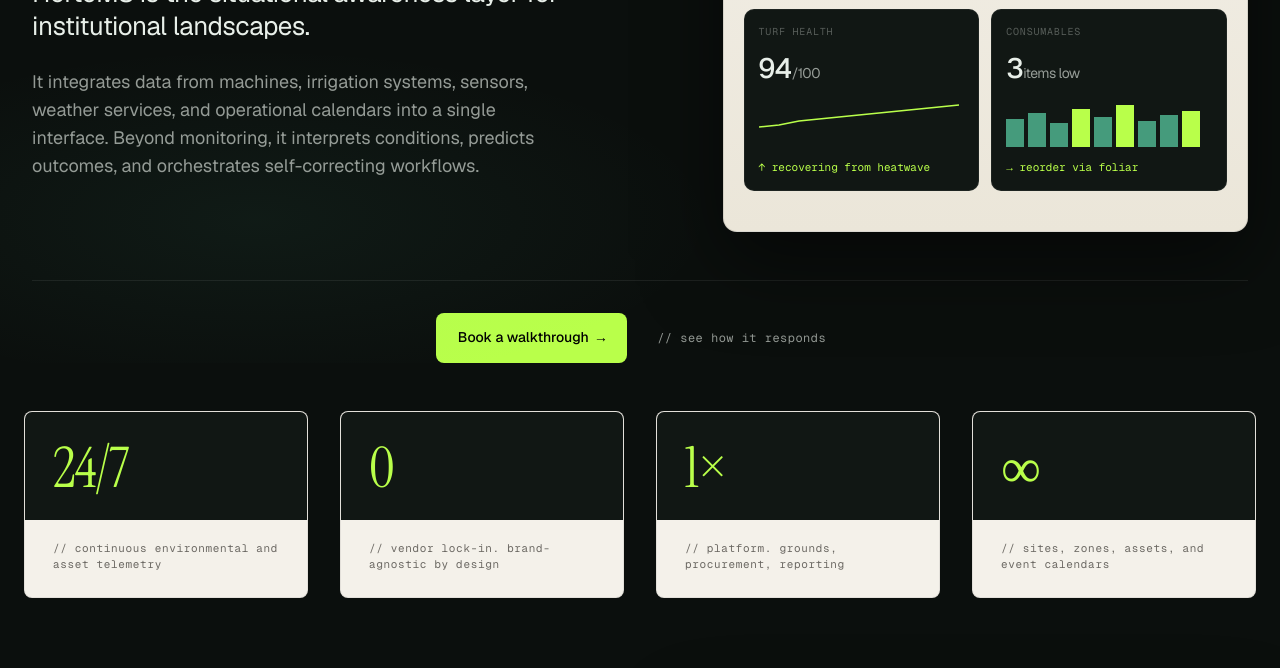
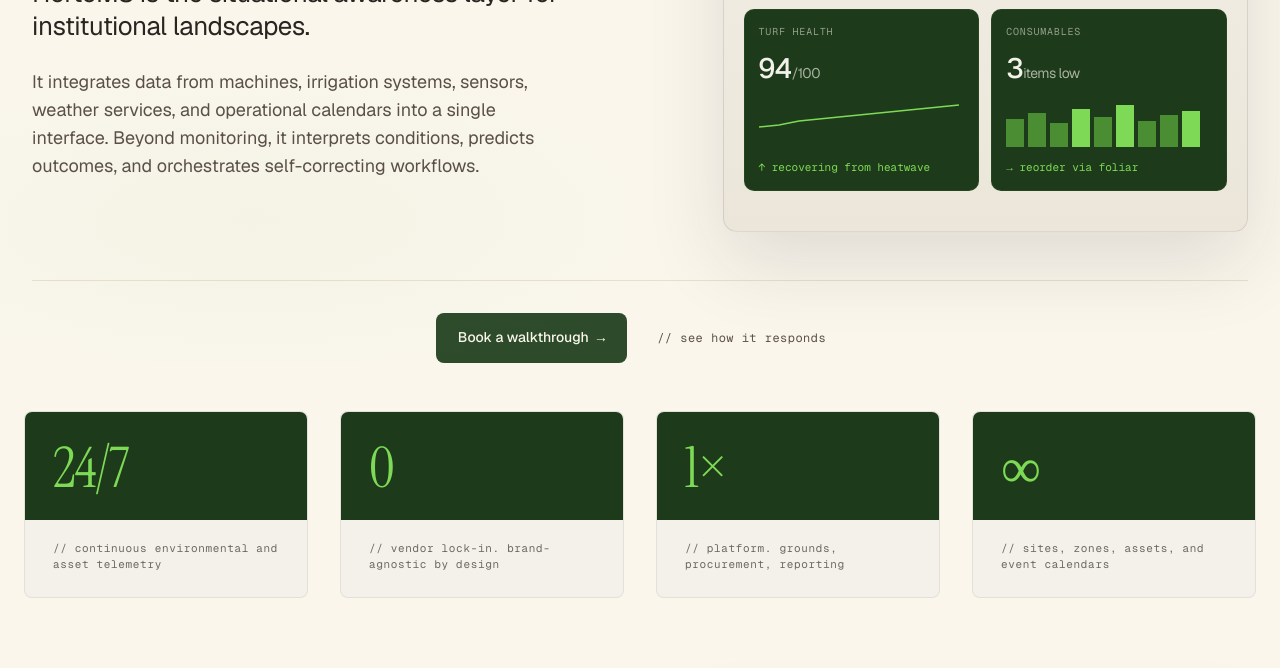
Before and after one commit to Hortomatix/hortom8-site, a plain HTML site: page index.html in a window 1280 px wide. Shown: the part 432-1100 px from the top of the page. Drawn offline with nearby package versions, Linux system fonts and the light colour scheme.

Commit message:
Propagate cream + green theme across site

```diff
--- a/index.html
+++ b/index.html
@@ -14,29 +14,47 @@
      DESIGN TOKENS · synced with style guide v1.1
      ============================================================ */
   :root {
-    --bg:           #0b0f0d;
-    --bg-2:         #111714;
-    --bg-3:         #161e1a;
-    --bg-4:         #1c2620;
+    /* Surfaces — cream canvas with deeper recesses */
+    --bg:           #faf6ec;
+    --bg-2:         #fffcf3;
+    --bg-3:         #f0ebda;
+    --bg-4:         #e8e0c8;
     --logo-dark:    #23201c;
 
-    --ink:          #e8efe9;
-    --ink-dim:      rgba(232,239,233,0.62);
-    --ink-faint:    rgba(232,239,233,0.32);
-    --ink-ghost:    rgba(232,239,233,0.16);
+    /* Dark surfaces — for "data display" moments embedded in light theme */
+    --surface-dark: #1d3a1a;
+    --surface-dark-2: #234423;
 
-    --line:         rgba(232,239,233,0.08);
-    --line-2:       rgba(232,239,233,0.16);
-    --line-3:       rgba(232,239,233,0.24);
+    /* Ink — warm dark on cream */
+    --ink:          #2a2520;
+    --ink-dim:      #5a5048;
+    --ink-faint:    #8a8275;
+    --ink-ghost:    rgba(42,37,32,0.18);
 
-    --accent:       #b9ff4a;
-    --accent-dim:   rgba(185,255,74,0.12);
-    --accent-2:     #5cd3a8;
-    --accent-2-dim: rgba(92,211,168,0.12);
-    --warn:         #ffb84a;
-    --warn-dim:     rgba(255,184,74,0.12);
-    --danger:       #ff5a5a;
-    --danger-dim:   rgba(255,90,90,0.12);
+    /* Lines */
+    --line:         #e8e0c8;
+    --line-2:       #d4caa8;
+    --line-3:       #b8ab83;
+
+    /* Green family — primary brand colour */
+    --brand:        #7ed956;          /* bright botanical green — reserved for dark surfaces */
+    --brand-deep:   #2d4a2a;          /* deep forest — for ink-style accents on cream */
+    --brand-mid:    #5fb13e;          /* muted mid green — for trends, small UI on dark */
+    --brand-dim:    rgba(126,217,86,0.15);
+
+    /* Legacy accent aliases — kept so existing rules still resolve.
+       --accent now maps to --brand-deep (the cream-readable green).
+       --accent-2 still exists but maps to a muted brand green rather than the old teal. */
+    --accent:       var(--brand-deep);
+    --accent-dim:   rgba(45,74,42,0.10);
+    --accent-2:     var(--brand-mid);
+    --accent-2-dim: rgba(95,177,62,0.10);
+
+    /* Earth-palette status colours — work on cream */
+    --warn:         #b5622a;
+    --warn-dim:     rgba(181,98,42,0.10);
+    --danger:       #8b2d2d;
+    --danger-dim:   rgba(139,45,45,0.10);
 
     --font-sans:    'Geist', system-ui, -apple-system, sans-serif;
     --font-mono:    'Geist Mono', ui-monospace, monospace;
@@ -49,8 +67,8 @@
     --r-2xl: 14px;
     --r-3xl: 16px;
 
-    --shadow-panel: 0 30px 80px rgba(0,0,0,0.5), inset 0 1px 0 rgba(255,255,255,0.04);
-    --glow-accent:  0 0 12px var(--accent);
+    --shadow-panel: 0 30px 80px rgba(42,37,32,0.12), inset 0 1px 0 rgba(255,255,255,0.5);
+    --glow-accent:  0 0 12px rgba(45,74,42,0.3);
   }
 
   *, *::before, *::after { box-sizing: border-box; margin: 0; padding: 0; }
@@ -79,7 +97,7 @@
     position: sticky;
     top: 0;
     z-index: 100;
-    background: rgba(11,15,13,0.85);
+    background: rgba(250,246,236,0.85);
     backdrop-filter: blur(12px);
     -webkit-backdrop-filter: blur(12px);
     border-bottom: 1px solid var(--line);
@@ -120,7 +138,7 @@
     letter-spacing: 0.02em;
     transition: all 0.15s ease;
   }
-  .nav-cta:hover { background: var(--accent); color: #000; border-color: var(--accent); }
+  .nav-cta:hover { background: var(--brand-deep); color: #faf6ec; border-color: var(--brand-deep); }
 
   /* ============================================================
      HERO
@@ -135,8 +153,8 @@
     position: absolute;
     inset: 0;
     background:
-      radial-gradient(ellipse 80% 50% at 70% 20%, rgba(185,255,74,0.08), transparent 60%),
-      radial-gradient(ellipse 60% 40% at 20% 80%, rgba(92,211,168,0.06), transparent 60%);
+      radial-gradient(ellipse 80% 50% at 70% 20%, rgba(45,74,42,0.05), transparent 60%),
+      radial-gradient(ellipse 60% 40% at 20% 80%, rgba(95,177,62,0.04), transparent 60%);
     pointer-events: none;
   }
   .hero-grid {
@@ -211,8 +229,8 @@
     border-top: 1px solid var(--line);
   }
   .btn-primary {
-    background: var(--accent);
-    color: #000;
+    background: var(--brand-deep);
+    color: #faf6ec;
     padding: 14px 22px;
     border-radius: var(--r-lg);
     font-weight: 500;
@@ -272,16 +290,16 @@
     margin-bottom: 20px;
   }
   .metric {
-    background: #111714;
-    border: 1px solid rgba(232,239,233,0.06);
+    background: var(--surface-dark);
+    border: 1px solid rgba(126,217,86,0.08);
     border-radius: var(--r-xl);
     padding: 14px;
-    color: var(--ink);
+    color: #f4f1ea;
   }
   .metric-label {
     font-family: var(--font-mono);
     font-size: 10px;
-    color: var(--ink-faint);
+    color: rgba(244,241,234,0.55);
     letter-spacing: 0.08em;
     text-transform: uppercase;
     margin-bottom: 8px;
@@ -290,15 +308,16 @@
     font-size: 28px;
     font-weight: 500;
     letter-spacing: -0.02em;
+    color: #f4f1ea;
   }
-  .metric-value .unit { font-size: 14px; color: var(--ink-dim); font-weight: 400; }
+  .metric-value .unit { font-size: 14px; color: rgba(244,241,234,0.65); font-weight: 400; }
   .metric .trend {
     font-family: var(--font-mono);
     font-size: 11px;
-    color: var(--accent);
+    color: var(--brand);
     margin-top: 6px;
   }
-  .metric .trend.warn { color: var(--warn); }
+  .metric .trend.warn { color: #ffb84a; }
   .sparkline {
     height: 48px;
     margin-top: 8px;
@@ -353,14 +372,14 @@
     flex-direction: column;
   }
   .stat-head {
-    background: #111714;
+    background: var(--surface-dark);
     padding: 28px 28px 24px;
   }
   .stat-num {
     font-family: var(--font-serif);
     font-size: 56px;
     line-height: 1;
-    color: var(--accent);
+    color: var(--brand);
     font-weight: 400;
     letter-spacing: -0.02em;
   }
@@ -457,12 +476,12 @@
     align-items: center;
     gap: 12px;
   }
-  /* Three signal-palette colours rotating across the grid.
-     Used decoratively as card identity treatment — semantically distinct
-     from the small status indicators on the dashboard panel and alerts. */
-  .cap:nth-child(3n+1) .cap-head { background: var(--accent);   }
-  .cap:nth-child(3n+2) .cap-head { background: var(--accent-2); }
-  .cap:nth-child(3n+3) .cap-head { background: var(--warn);     }
+  /* Three earth-palette colours rotating across the grid.
+     Brand-coherent decoration on cream canvas. Visually distinct from
+     status colours on the dashboard panel. */
+  .cap:nth-child(3n+1) .cap-head { background: var(--brand-deep); color: #faf6ec; }
+  .cap:nth-child(3n+2) .cap-head { background: #b5622a; color: #faf6ec; }
+  .cap:nth-child(3n+3) .cap-head { background: #c89f3c; color: var(--logo-dark); }
   .cap:hover .cap-head { filter: brightness(1.08); }
   .cap-icon {
     width: 20px;
@@ -470,13 +489,13 @@
     flex-shrink: 0;
     display: grid;
     place-items: center;
-    color: var(--logo-dark);
+    color: inherit;
   }
   .cap-title {
     font-size: 16px;
     font-weight: 500;
     letter-spacing: -0.01em;
-    color: var(--logo-dark);
+    color: inherit;
     line-height: 1.25;
   }
   .cap-text {
@@ -536,9 +555,9 @@
   .workflow-tag {
     font-family: var(--font-mono);
     font-size: 10px;
-    color: var(--accent);
-    border: 1px solid rgba(185,255,74,0.3);
-    background: var(--accent-dim);
+    color: var(--brand-deep);
+    border: 1px solid rgba(45,74,42,0.25);
+    background: rgba(45,74,42,0.06);
     padding: 4px 8px;
     border-radius: var(--r-sm);
     text-align: center;
@@ -593,7 +612,7 @@
     content: "";
     position: absolute;
     inset: 0;
-    background: radial-gradient(ellipse at center, rgba(185,255,74,0.06), transparent 60%);
+    background: radial-gradient(ellipse at center, rgba(45,74,42,0.05), transparent 60%);
   }
   .cta > * { position: relative; }
   .cta h2 { margin-bottom: 16px; }
@@ -649,7 +668,7 @@
   <nav class="nav">
     <div class="nav-inner">
       <a href="#" class="nav-logo">
-        <img src="assets/logos/hortom8-wordmark-only.svg" alt="HortoM8">
+        <img src="assets/logos/hortom8-wordmark-only-light-green.svg" alt="HortoM8">
       </a>
       <div class="nav-links">
         <a href="#platform">platform</a>
@@ -692,7 +711,7 @@
                 <div class="metric-label">soil moisture</div>
                 <div class="metric-value">62<span class="unit">% vwc</span></div>
                 <svg class="sparkline" viewBox="0 0 200 48" preserveAspectRatio="none">
-                  <polyline points="0,32 20,28 40,24 60,30 80,20 100,18 120,22 140,16 160,12 180,18 200,14" fill="none" stroke="#b9ff4a" stroke-width="1.5"/>
+                  <polyline points="0,32 20,28 40,24 60,30 80,20 100,18 120,22 140,16 160,12 180,18 200,14" fill="none" stroke="#7ed956" stroke-width="1.5"/>
                 </svg>
                 <div class="trend">↑ 4% from yesterday · target met</div>
               </div>
@@ -700,7 +719,7 @@
                 <div class="metric-label">next mow</div>
                 <div class="metric-value">+38<span class="unit">hrs</span></div>
                 <svg class="sparkline" viewBox="0 0 200 48" preserveAspectRatio="none">
-                  <polyline points="0,38 30,38 30,18 70,18 70,30 110,30 110,12 150,12 150,24 200,24" fill="none" stroke="#5cd3a8" stroke-width="1.5"/>
+                  <polyline points="0,38 30,38 30,18 70,18 70,30 110,30 110,12 150,12 150,24 200,24" fill="none" stroke="#5fb13e" stroke-width="1.5"/>
                 </svg>
                 <div class="trend warn">⚠ deferred · rainfall 18mm</div>
               </div>
@@ -708,7 +727,7 @@
                 <div class="metric-label">turf health</div>
                 <div class="metric-value">94<span class="unit">/100</span></div>
                 <svg class="sparkline" viewBox="0 0 200 48" preserveAspectRatio="none">
-                  <polyline points="0,28 20,26 40,22 60,20 80,18 100,16 120,14 140,12 160,10 180,8 200,6" fill="none" stroke="#b9ff4a" stroke-width="1.5"/>
+                  <polyline points="0,28 20,26 40,22 60,20 80,18 100,16 120,14 140,12 160,10 180,8 200,6" fill="none" stroke="#7ed956" stroke-width="1.5"/>
                 </svg>
                 <div class="trend">↑ recovering from heatwave</div>
               </div>
@@ -716,15 +735,15 @@
                 <div class="metric-label">consumables</div>
                 <div class="metric-value">3<span class="unit">items low</span></div>
                 <svg class="sparkline" viewBox="0 0 200 48" preserveAspectRatio="none">
-                  <rect x="0" y="20" width="18" height="28" fill="#5cd3a8" opacity="0.7"/>
-                  <rect x="22" y="14" width="18" height="34" fill="#5cd3a8" opacity="0.7"/>
-                  <rect x="44" y="24" width="18" height="24" fill="#5cd3a8" opacity="0.7"/>
-                  <rect x="66" y="10" width="18" height="38" fill="#b9ff4a"/>
-                  <rect x="88" y="18" width="18" height="30" fill="#5cd3a8" opacity="0.7"/>
-                  <rect x="110" y="6" width="18" height="42" fill="#b9ff4a"/>
-                  <rect x="132" y="22" width="18" height="26" fill="#5cd3a8" opacity="0.7"/>
-                  <rect x="154" y="16" width="18" height="32" fill="#5cd3a8" opacity="0.7"/>
-                  <rect x="176" y="12" width="18" height="36" fill="#b9ff4a"/>
+                  <rect x="0" y="20" width="18" height="28" fill="#5fb13e" opacity="0.7"/>
+                  <rect x="22" y="14" width="18" height="34" fill="#5fb13e" opacity="0.7"/>
+                  <rect x="44" y="24" width="18" height="24" fill="#5fb13e" opacity="0.7"/>
+                  <rect x="66" y="10" width="18" height="38" fill="#7ed956"/>
+                  <rect x="88" y="18" width="18" height="30" fill="#5fb13e" opacity="0.7"/>
+                  <rect x="110" y="6" width="18" height="42" fill="#7ed956"/>
+                  <rect x="132" y="22" width="18" height="26" fill="#5fb13e" opacity="0.7"/>
+                  <rect x="154" y="16" width="18" height="32" fill="#5fb13e" opacity="0.7"/>
+                  <rect x="176" y="12" width="18" height="36" fill="#7ed956"/>
                 </svg>
                 <div class="trend">→ reorder via foliar</div>
               </div>
```
Also changed, not shown: assets/logos/hortom8-wordmark-only-light-green.svg (added).
